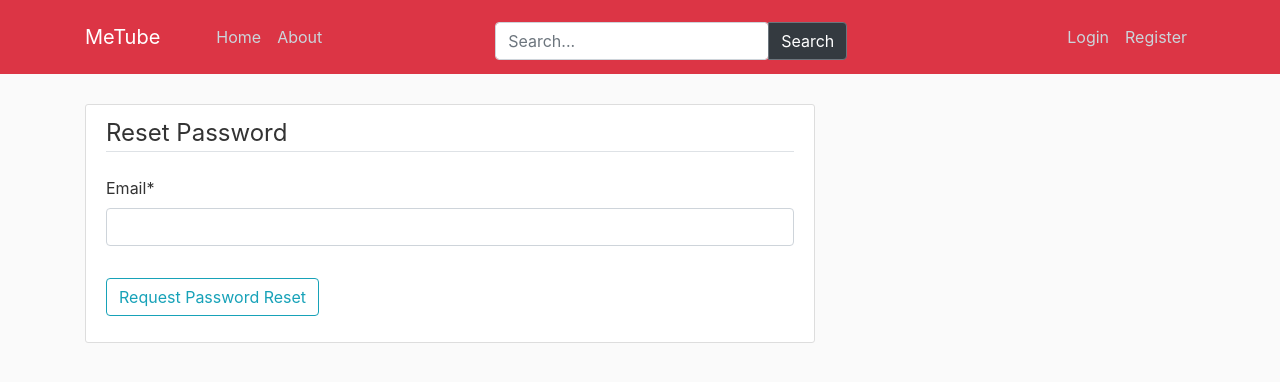
After one commit to pujanmakadia/Video-sharing-app, a Django app: page /password-reset/ in a window 1280 px wide. The commit adds this page. Shown: the top 382 px of the page. Run offline with Django 4.2, Linux system fonts and the light colour scheme; some libraries are stand-ins or nearby versions.

```diff
--- /dev/null
+++ b/users/templates/users/password_reset.html
@@ -0,0 +1,16 @@
+{% extends "video_post/base.html" %}
+{% load crispy_forms_tags %}
+{% block content %}
+    <div class="content-section">
+        <form method="POST">
+            {% csrf_token %}
+            <fieldset class="form-group">
+                <legend class="border-bottom mb-4">Reset Password</legend>
+                {{ form|crispy }}
+            </fieldset>
+            <div class="form-group">
+                <button class="btn btn-outline-info" type="submit">Request Password Reset</button>
+            </div>
+        </form>
+    </div>
+{% endblock content %}
--- /dev/null
+++ b/users/templates/users/password_reset_done.html
@@ -0,0 +1,6 @@
+{% extends "video_post/base.html" %}
+{% block content %}
+    <div class="alert alert-info">
+        An email has been sent with instructions to reset your password
+    </div>
+{% endblock content %}
--- a/users/views.py
+++ b/users/views.py
@@ -27,7 +27,7 @@ def profile(request):
     try:
         profile = request.user.profile
     except Profile.DoesNotExist:
-        profile = Profile(user=request.user)
+        profile = Profile.objects.create(user=request.user)
     if request.method == 'POST':
         u_form = UserUpdateForm(request.POST, instance=request.user)
         p_form = ProfileUpdateForm(request.POST, request.FILES,
--- a/video_post/templates/video_post/videopost_detail.html
+++ b/video_post/templates/video_post/videopost_detail.html
@@ -4,7 +4,7 @@
         <img class="rounded-circle article-img" src="{{ object.creator.profile.image.url }}" alt="image">
       <div class="media-body">
         <div class="article-metadata">
-          <a class="mr-2" href="{#}">{{ object.creator }}</a>
+          <a class="mr-2" href="{% url 'user-posts' object.creator %}">{{ object.creator }}</a>
           <small class="text-muted">{{ object.date_posted|date:"F d, Y" }}</small>
             {% if object.creator == user %}
             <div>
--- a/video_sharing_project/urls.py
+++ b/video_sharing_project/urls.py
@@ -27,6 +27,18 @@ urlpatterns = [
     path('profile/', user_views.profile, name='profile'),
     path('login/', auth_views.LoginView.as_view(template_name='users/login.html'), name='login'),
     path('logout/', auth_views.LogoutView.as_view(template_name='users/logout.html'), name='logout'),
+    path('password-reset/',
+         auth_views.PasswordResetView.as_view(template_name='users/password_reset.html'),
+         name='password_reset'),
+    path('password-reset/done/',
+         auth_views.PasswordResetDoneView.as_view(template_name='users/password_reset_done.html'),
+         name='password_reset_done'),
+    path('password-reset-confirm/<uidb64>/<token>/',
+         auth_views.PasswordResetConfirmView.as_view(template_name='users/password_reset_confirm.html'),
+         name='password_reset_confirm'),
+    path('password-reset-complete/',
+         auth_views.PasswordResetCompleteView.as_view(template_name='users/password_reset_complete.html'),
+         name='password_reset_complete'),
     path('follow/<str:email>/', user_views.Follow, name='follow'),
     path('', include('video_post.urls')),
 ]
```
Also changed, not shown: users/templates/users/password_reset_complete.html (added, +7 -0 lines), users/templates/users/password_reset_confirm.html (added, +16 -0 lines), video_sharing_project/settings.py (+8 -0 lines), db.sqlite3.
